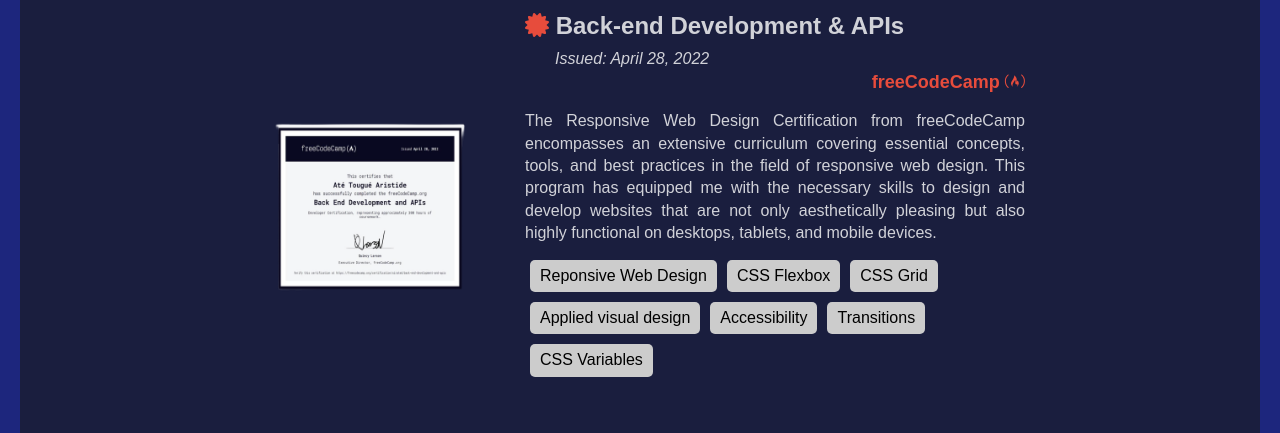
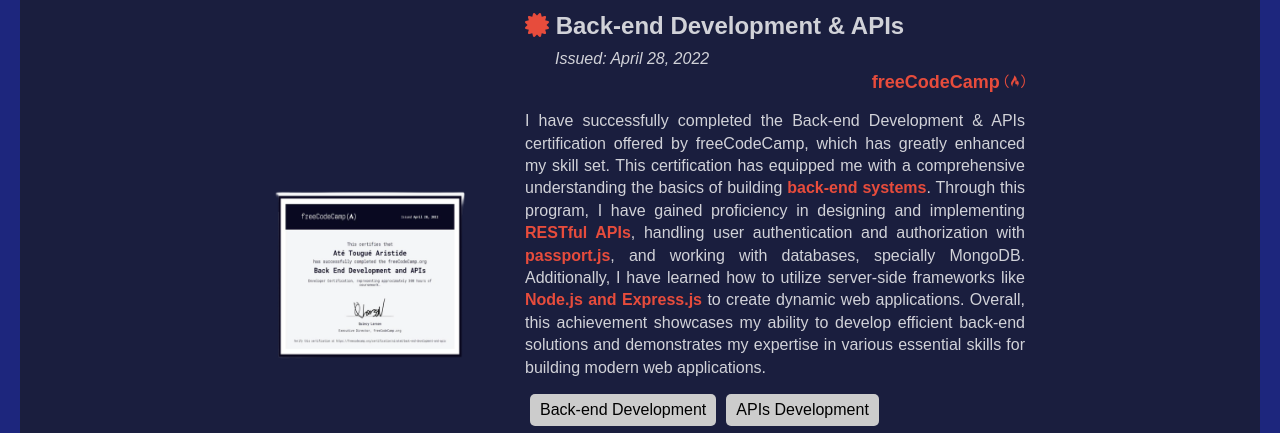
Before and after one commit to atetheone/atetheone.github.io, a website: page index.html in a window 1280 px wide. Shown: the part 3950-4383 px from the top of the page. Drawn offline with nearby package versions, Linux system fonts and the light colour scheme.

Commit message:
update the backend certif part

```diff
--- a/index.html
+++ b/index.html
@@ -440,21 +440,31 @@
             </div>
 
             <p class="certification-desc">
-              The Responsive Web Design Certification from freeCodeCamp
-              encompasses an extensive curriculum covering essential concepts,
-              tools, and best practices in the field of responsive web design.
-              This program has equipped me with the necessary skills to design
-              and develop websites that are not only aesthetically pleasing but
-              also highly functional on desktops, tablets, and mobile devices.
+              I have successfully completed the Back-end Development & APIs
+              certification offered by freeCodeCamp, which has greatly enhanced
+              my skill set. This certification has equipped me with a
+              comprehensive understanding the basics of building
+              <span class="highlight">back-end systems</span>. Through this
+              program, I have gained proficiency in designing and implementing
+              <span class="highlight">RESTful APIs</span>, handling user
+              authentication and authorization with
+              <span class="highlight">passport.js</span>, and working with
+              databases, specially MongoDB. Additionally, I have learned how to
+              utilize server-side frameworks like
+              <span class="highlight">Node.js and Express.js</span> to create
+              dynamic web applications. Overall, this achievement showcases my
+              ability to develop efficient back-end solutions and demonstrates
+              my expertise in various essential skills for building modern web
+              applications.
             </p>
             <div class="skillset">
-              <div class="skillset-item">Reponsive Web Design</div>
-              <div class="skillset-item">CSS Flexbox</div>
-              <div class="skillset-item">CSS Grid</div>
-              <div class="skillset-item">Applied visual design</div>
-              <div class="skillset-item">Accessibility</div>
-              <div class="skillset-item">Transitions</div>
-              <div class="skillset-item">CSS Variables</div>
+              <div class="skillset-item">Back-end Development</div>
+              <div class="skillset-item">APIs Development</div>
+              <div class="skillset-item">Database management</div>
+              <div class="skillset-item">Server Side Programming</div>
+              <div class="skillset-item">RESTful APIs</div>
+              <div class="skillset-item">Authentication</div>
+              <div class="skillset-item">Authorization</div>
             </div>
           </div>
         </div>
```
